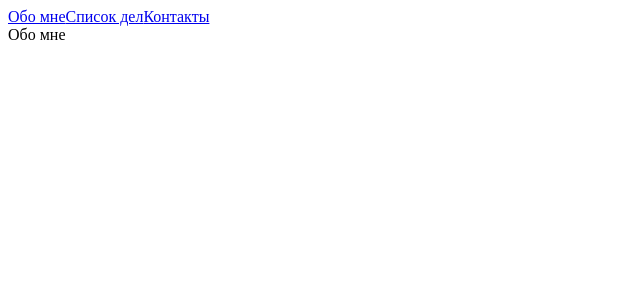
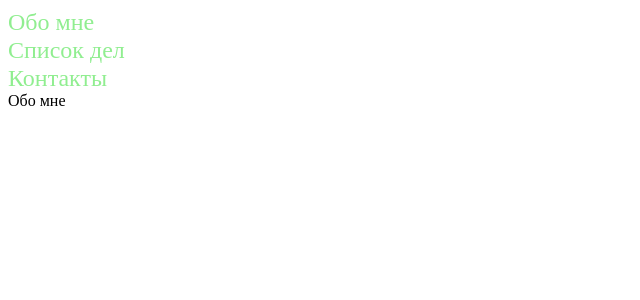
Before and after one commit to WebHeroSchool/React_todo_Shepelev, a React (Create React App) app: page / in a window 1280 px wide. Shown: the top 300 px of the page, without its empty margins (0-640 px from the left). Built offline with nearby package versions, Linux system fonts and the light colour scheme.

Commit message:
сделал стили для меню

```diff
--- a/src/components/About/About.js
+++ b/src/components/About/About.js
@@ -2,5 +2,5 @@ import React from "react";
 // import styles from "./About.module.css";
 
 export default function About() {
-  return <div>Обо мне</div>;
+  return <div className="about__container">Обо мне</div>;
 }
--- a/src/components/App/App.js
+++ b/src/components/App/App.js
@@ -1,20 +1,29 @@
 import React from "react";
 import { BrowserRouter as Router, Route, Link } from "react-router-dom";
-// import styles from "./App.module.css";
+import styles from "./App.module.css";
 import About from "../About/About";
 import Contacts from "../Contacts/Contacts";
 import Todo from "../Todo/Todo";
 
 const App = () => (
   <Router>
-    <div>
-      <Link to="/">Обо мне</Link>
-      <Link to="/todo">Список дел</Link>
-      <Link to="/contacts">Контакты</Link>
+    <div className={styles.menu__container}>
+      <div className={styles.menu__link}>
+        <Link className={styles.menu__item} to="/">
+          Обо мне
+        </Link>
+        <Link className={styles.menu__item} to="/todo">
+          Список дел
+        </Link>
+        <Link className={styles.menu__item} to="/contacts">
+          Контакты
+        </Link>
 
-      <Route path="/" exact component={About} />
-      <Route path="/todo" component={Todo} />
-      <Route path="/contacts" component={Contacts} />
+        <div className={styles.menu__content}></div>
+        <Route path="/" exact component={About} />
+        <Route path="/todo" component={Todo} />
+        <Route path="/contacts" component={Contacts} />
+      </div>
     </div>
   </Router>
 );
--- /dev/null
+++ b/src/components/App/App.module.css
@@ -0,0 +1,25 @@
+.menu__container {
+  display: flex;
+  flex-direction: column;
+}
+
+.menu__item {
+  font-size: 24px;
+  line-height: 28px;
+  text-decoration: none;
+  color: #90ee90;
+}
+
+.menu__container {
+  display: flex;
+}
+
+.menu__link {
+  display: flex;
+  flex-direction: column;
+  flex: 0.3;
+}
+
+.menu__content {
+  flex: 0.5;
+}
```
